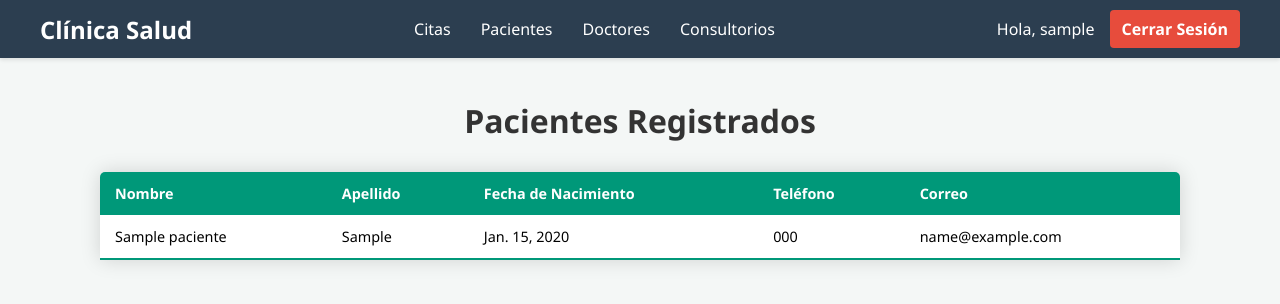
After one commit to jaimevirgendev/proyectotallerbasesdedatospython-django, a Django app: page /pacientes/ in a window 1280 px wide. The commit adds this page. Shown: the top 304 px of the page. Run offline with Django 4.2, Linux system fonts and the light colour scheme; a user stored in the database is signed in; tables that the repository leaves empty hold one stand-in row (values such as "Sample post").

Commit message:
subiendo cambios

```diff
--- a/citasMedicas/citas/models.py
+++ b/citasMedicas/citas/models.py
@@ -1,4 +1,5 @@
 from django.db import models
+from django.contrib.auth.models import User
 
 # Create your models here.
 
@@ -12,6 +13,7 @@ class Consultorio(models.Model):
 
 #Doctor
 class Doctor(models.Model):
+    user = models.OneToOneField(User, on_delete=models.SET_NULL, null=True, blank=True, related_name='doctor_profile')
     nombre = models.CharField(max_length=100)
     telefono = models.CharField(max_length=20, blank=True, null=True)
     email = models.EmailField(unique=True, blank=True, null=True)
@@ -22,6 +24,7 @@ class Doctor(models.Model):
 
 #Paciente
 class Paciente(models.Model):
+    user = models.OneToOneField(User, on_delete=models.SET_NULL, null=True, blank=True, related_name='paciente_profile')
     nombre = models.CharField(max_length=45)
     apellido = models.CharField(max_length=45, blank=True, null=True)
     fecha_nacimiento = models.DateField()
@@ -30,7 +33,7 @@ class Paciente(models.Model):
     email = models.EmailField(blank=True, null=True)
 
     def __str__(self):
-        return f"{self.nombre}{self.apellido}"
+        return f"{self.nombre} {self.apellido}"
 
 class Cita(models.Model):
     # Relación con Paciente
--- a/citasMedicas/citas/templates/lista_pacientes.html
+++ b/citasMedicas/citas/templates/lista_pacientes.html
@@ -1,21 +1,34 @@
-<!DOCTYPE html>
-<html>
-<head>
-    <title>Lista de Pacientes</title>
-</head>
-<body>
+{% extends 'base.html' %}
+
+{% block title %}Lista de Pacientes{% endblock %}
+
+{% block content %}
     <h1>Pacientes Registrados</h1>
 
-    <ul>
-        {% for paciente in object_list %}
-            <li>
-                <strong>{{ paciente.nombre }} {{ paciente.apellido }}</strong>
-                - Tel: {{ paciente.telefono }}
-            </li>
-        {% empty %}
-            <li>No hay pacientes registrados aún.</li>
-        {% endfor %}
-    </ul>
-
-</body>
-</html>
+    <table class="tabla-estilo">
+        <thead>
+            <tr>
+                <th>Nombre</th>
+                <th>Apellido</th>
+                <th>Fecha de Nacimiento</th>
+                <th>Teléfono</th>
+                <th>Correo</th>
+            </tr>
+        </thead>
+        <tbody>
+            {% for paciente in object_list %}
+            <tr>
+                <td>{{ paciente.nombre }}</td>
+                <td>{{ paciente.apellido }}</td>
+                <td>{{ paciente.fecha_nacimiento }}</td>
+                <td>{{ paciente.telefono }}</td>
+                <td>{{ paciente.email }}</td>
+            </tr>
+            {% empty %}
+            <tr>
+                <td colspan="5" class="mensaje-vacio">No hay pacientes registrados aún.</td>
+            </tr>
+            {% endfor %}
+        </tbody>
+    </table>
+{% endblock %}
--- a/citasMedicas/citas/urls.py
+++ b/citasMedicas/citas/urls.py
@@ -1,7 +1,15 @@
 from django.urls import path
-from .views import ListaPacientes
+from django.contrib.auth import views as auth_views
+from .views import ListaPacientes, ListaMedicos, ListaConsultorios, ListaCitas
 
 urlpatterns = [
-    # La cadena vacía '' significa que será la página principal de esta app
-    path('', ListaPacientes.as_view(), name='lista_pacientes'),
+    path('pacientes/', ListaPacientes.as_view(), name='lista_pacientes'),
+    path('doctores/', ListaMedicos.as_view(), name='lista_doctores'),
+    path('consultorios/', ListaConsultorios.as_view(), name='lista_consultorios'),
+    path('citas/', ListaCitas.as_view(), name='lista_citas'),
+    # URL para el Login
+    path('', auth_views.LoginView.as_view(template_name='login.html'), name='login'),
+
+    # URL para el Logout (Cerrar sesión)
+    path('logout/', auth_views.LogoutView.as_view(), name='logout'),
 ]
--- a/citasMedicas/citas/views.py
+++ b/citasMedicas/citas/views.py
@@ -1,8 +1,52 @@
 from django.shortcuts import render
-from django.views.generic import ListView
-from .models import Paciente
+from django.views.generic import ListView, TemplateView
+from .models import Paciente, Doctor, Consultorio, Cita
+from django.contrib.auth.mixins import LoginRequiredMixin, UserPassesTestMixin
+from django.utils import timezone
 # Create your views here.
 
-class ListaPacientes(ListView):
+
+class ListaPacientes(LoginRequiredMixin, UserPassesTestMixin, ListView):
     model = Paciente
     template_name = 'lista_pacientes.html'
+
+    def test_func(self):
+        """
+        Solo permite el acceso a Doctores (usuarios con perfil de doctor) o superusuarios.
+        """
+        user = self.request.user
+        return user.is_superuser or hasattr(user, 'doctor_profile')
+
+
+class ListaMedicos(LoginRequiredMixin, ListView):
+    model = Doctor
+
+    template_name = 'lista_doctores.html'
+
+
+class ListaConsultorios(LoginRequiredMixin, ListView):
+    model = Consultorio
+    template_name = 'lista_consultorios.html'
+
+
+class ListaCitas(LoginRequiredMixin, ListView):
+    model = Cita
+    template_name = 'lista_citas.html'
+
+    def get_queryset(self):
+        """
+        Sobrescribimos este método para filtrar las citas dependiendo del perfil del usuario.
+        """
+        user = self.request.user
+        queryset = super().get_queryset()
+
+        # Si el usuario tiene un perfil de doctor, muestra sus citas.
+        if hasattr(user, 'doctor_profile'):
+            return queryset.filter(doctor=user.doctor_profile)
+
+        # Si el usuario tiene un perfil de paciente, muestra sus citas.
+        if hasattr(user, 'paciente_profile'):
+            return queryset.filter(paciente=user.paciente_profile)
+
+        # Si es un superusuario o no tiene perfil (ej. recepcionista), puede ver todo.
+        return queryset
--- a/citasMedicas/citasMedicas/__init__.py
+++ b/citasMedicas/citasMedicas/__init__.py
@@ -1,2 +1,5 @@
+# Importa pymysql
 import pymysql
+
+# Le dice a Django que use pymysql en lugar de MySQLdb
 pymysql.install_as_MySQLdb()
--- /dev/null
+++ b/citasMedicas/citasMedicas/base.html
@@ -0,0 +1,196 @@
+<!DOCTYPE html>
+<html lang="es">
+<head>
+    <meta charset="UTF-8">
+    <title>{% block title %}Clínica Citas Médicas{% endblock %}</title>
+    <style>
+        /* Estilos Generales */
+        body {
+            font-family: 'Segoe UI', Tahoma, Geneva, Verdana, sans-serif;
+            background-color: #f4f7f6;
+            margin: 0;
+            padding: 0;
+        }
+
+        h1 {
+            color: #333;
+            text-align: center;
+            margin-bottom: 30px;
+        }
+
+        /* Estilos de la Tabla */
+        .tabla-estilo {
+            border-collapse: collapse;
+            margin: 25px auto;
+            font-size: 0.9em;
+            min-width: 400px;
+            width: 90%;
+            border-radius: 5px 5px 0 0;
+            overflow: hidden;
+            box-shadow: 0 0 20px rgba(0, 0, 0, 0.15);
+            background-color: #ffffff;
+        }
+
+        .tabla-estilo thead tr {
+            background-color: #009879; /* Color verde médico */
+            color: #ffffff;
+            text-align: left;
+            font-weight: bold;
+        }
+
+        .tabla-estilo th,
+        .tabla-estilo td {
+            padding: 12px 15px;
+        }
+
+        .tabla-estilo tbody tr {
+            border-bottom: 1px solid #dddddd;
+        }
+
+        /* Efecto cebra (filas alternadas) */
+        .tabla-estilo tbody tr:nth-of-type(even) {
+            background-color: #f3f3f3;
+        }
+
+        .tabla-estilo tbody tr:last-of-type {
+            border-bottom: 2px solid #009879;
+        }
+
+        .tabla-estilo tbody tr:hover {
+            background-color: #e9fcf9;
+            cursor: pointer;
+        }
+
+        .mensaje-vacio {
+            text-align: center;
+            color: #666;
+            font-style: italic;
+            padding: 20px;
+        }
+
+        /* Estilos de Navegación */
+        .navbar {
+            display: flex;
+            justify-content: space-between;
+            align-items: center;
+            background-color: #2c3e50; /* Un azul oscuro profesional */
+            padding: 10px 40px;
+            color: white;
+            box-shadow: 0 2px 4px rgba(0,0,0,0.1);
+        }
+        .navbar-brand a {
+            color: white;
+            text-decoration: none;
+            font-weight: bold;
+            font-size: 1.5em;
+        }
+        .navbar-links {
+            list-style: none;
+            display: flex;
+            margin: 0;
+            padding: 0;
+        }
+        .navbar-links li {
+            margin: 0 15px;
+        }
+        .navbar-links a {
+            color: white;
+            text-decoration: none;
+            padding-bottom: 5px;
+            transition: color 0.3s, border-bottom 0.3s;
+        }
+        .navbar-links a:hover {
+            color: #009879;
+            border-bottom: 2px solid #009879;
+        }
+        .navbar-user {
+            display: flex;
+            align-items: center;
+        }
+        .navbar-user span {
+            margin-right: 15px;
+        }
+        .logout-button {
+            background-color: #e74c3c; /* Rojo para logout */
+            color: white;
+            padding: 8px 12px;
+            border-radius: 4px;
+            text-decoration: none;
+            transition: background-color 0.3s;
+            font-weight: bold;
+        }
+        .logout-button:hover {
+            background-color: #c0392b;
+        }
+
+        /* Contenido Principal */
+        .main-content {
+            padding: 20px 40px;
+        }
+
+        /* Dashboard Cards */
+        .dashboard-cards {
+            display: flex;
+            justify-content: space-around;
+            gap: 20px;
+            margin: 30px 0;
+        }
+        .card {
+            background-color: white;
+            padding: 25px;
+            border-radius: 8px;
+            box-shadow: 0 4px 15px rgba(0, 0, 0, 0.1);
+            text-align: center;
+            flex-basis: 30%;
+            border-left: 5px solid #009879;
+        }
+        .card h3 {
+            margin-top: 0;
+            color: #333;
+        }
+        .card p {
+            font-size: 2.5em;
+            font-weight: bold;
+            margin: 10px 0 0 0;
+            color: #009879;
+        }
+        .welcome-message {
+            text-align: center;
+            font-size: 1.2em;
+            color: #555;
+            margin-bottom: 30px;
+        }
+    </style>
+</head>
+<body>
+    {% load auth_extras %}
+    {% if user.is_authenticated %}
+    <nav class="navbar">
+        <div class="navbar-brand">
+            <a href="{% url 'lista_citas' %}">Clínica Salud</a>
+        </div>
+        <ul class="navbar-links">
+            <li><a href="{% url 'lista_citas' %}">Citas</a></li>
+
+            {# Solo mostrar 'Pacientes' a doctores, recepcionistas y superusuarios #}
+            {% if user.is_superuser or user|has_group:'Doctores' or user|has_group:'Recepcionistas' %}
+            <li><a href="{% url 'lista_pacientes' %}">Pacientes</a></li>
+            {% endif %}
+
+            <li><a href="{% url 'lista_doctores' %}">Doctores</a></li>
+            <li><a href="{% url 'lista_consultorios' %}">Consultorios</a></li>
+        </ul>
+        <div class="navbar-user">
+            <span>Hola, {{ user.username }}</span>
+            <a href="{% url 'logout' %}" class="logout-button">Cerrar Sesión</a>
+        </div>
+    </nav>
+    {% endif %}
+
+    <div class="main-content">
+        {% block content %}
+        {% endblock %}
+    </div>
+
+</body>
+</html>
--- a/citasMedicas/citasMedicas/settings.py
+++ b/citasMedicas/citasMedicas/settings.py
@@ -27,6 +27,10 @@ DEBUG = True
 
 ALLOWED_HOSTS = []
 
+LOGIN_REDIRECT_URL = '/citas/'
+LOGIN_URL = '/'
+LOGOUT_REDIRECT_URL = '/'
+
 
 # Application definition
 
@@ -55,7 +59,7 @@ ROOT_URLCONF = 'citasMedicas.urls'
 TEMPLATES = [
     {
         'BACKEND': 'django.template.backends.django.DjangoTemplates',
-        'DIRS': [],
+        'DIRS': [BASE_DIR / 'citasMedicas'],
         'APP_DIRS': True,
         'OPTIONS': {
             'context_processors': [
```
Also changed, not shown: citasMedicas/citas/admin.py (+30 -5 lines), citasMedicas/citas/templates/base_site.html (added, +21 -0 lines), citasMedicas/citas/templates/lista_citas.html (added, +38 -0 lines), citasMedicas/citas/templates/lista_consultorios.html (added, +28 -0 lines), citasMedicas/citas/templates/lista_doctores.html (added, +32 -0 lines), citasMedicas/citas/templates/login.html (added, +106 -0 lines), citasMedicas/citas/templatetags/auth_extras.py (added, +8 -0 lines), citasMedicas/citas/migrations/0002_doctor_user_paciente_user.py (added), citasMedicas/citas/templatetags/__init__.py (added), static/img/_103aac17-1e1c-4637-9562-9339af1b1c2f.jpg (added).
